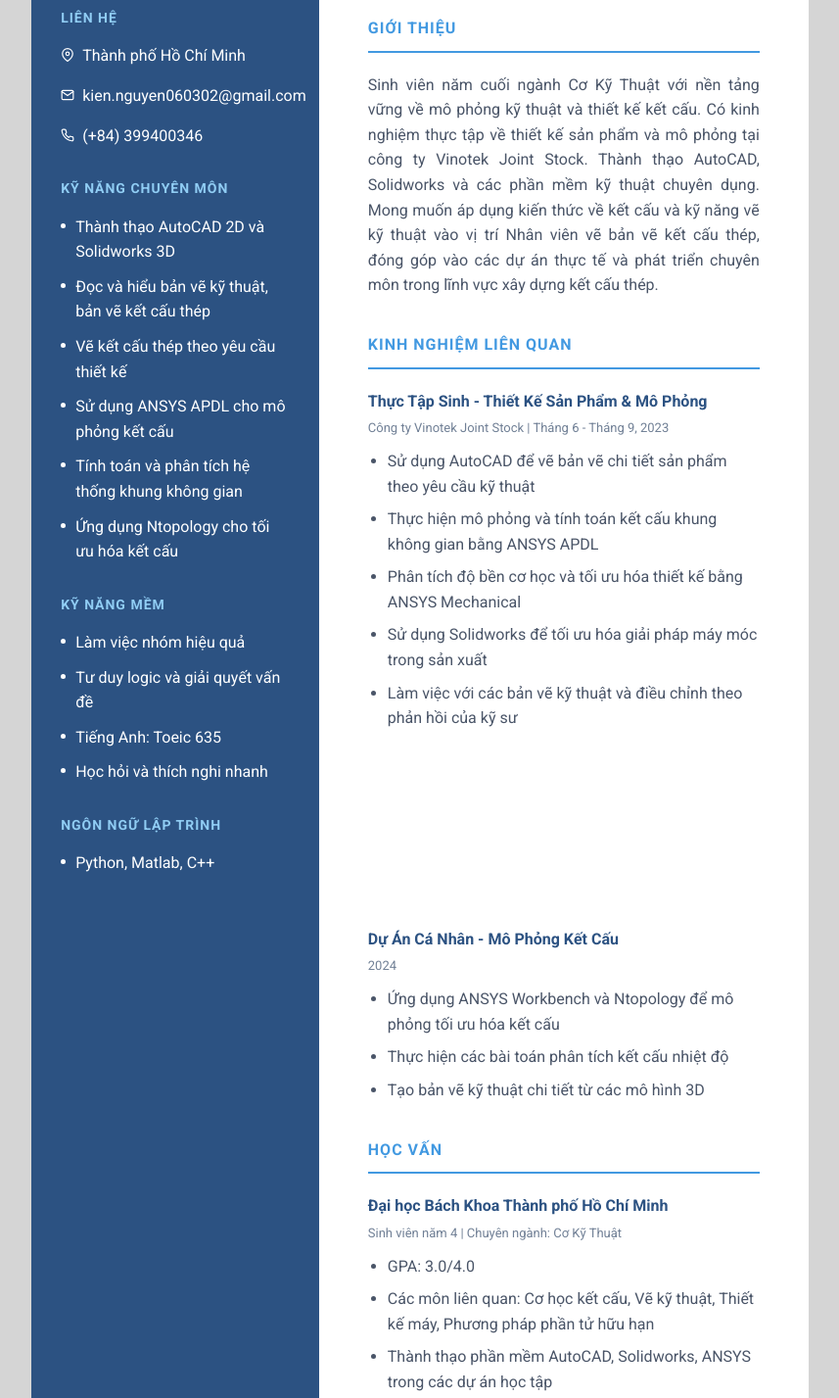
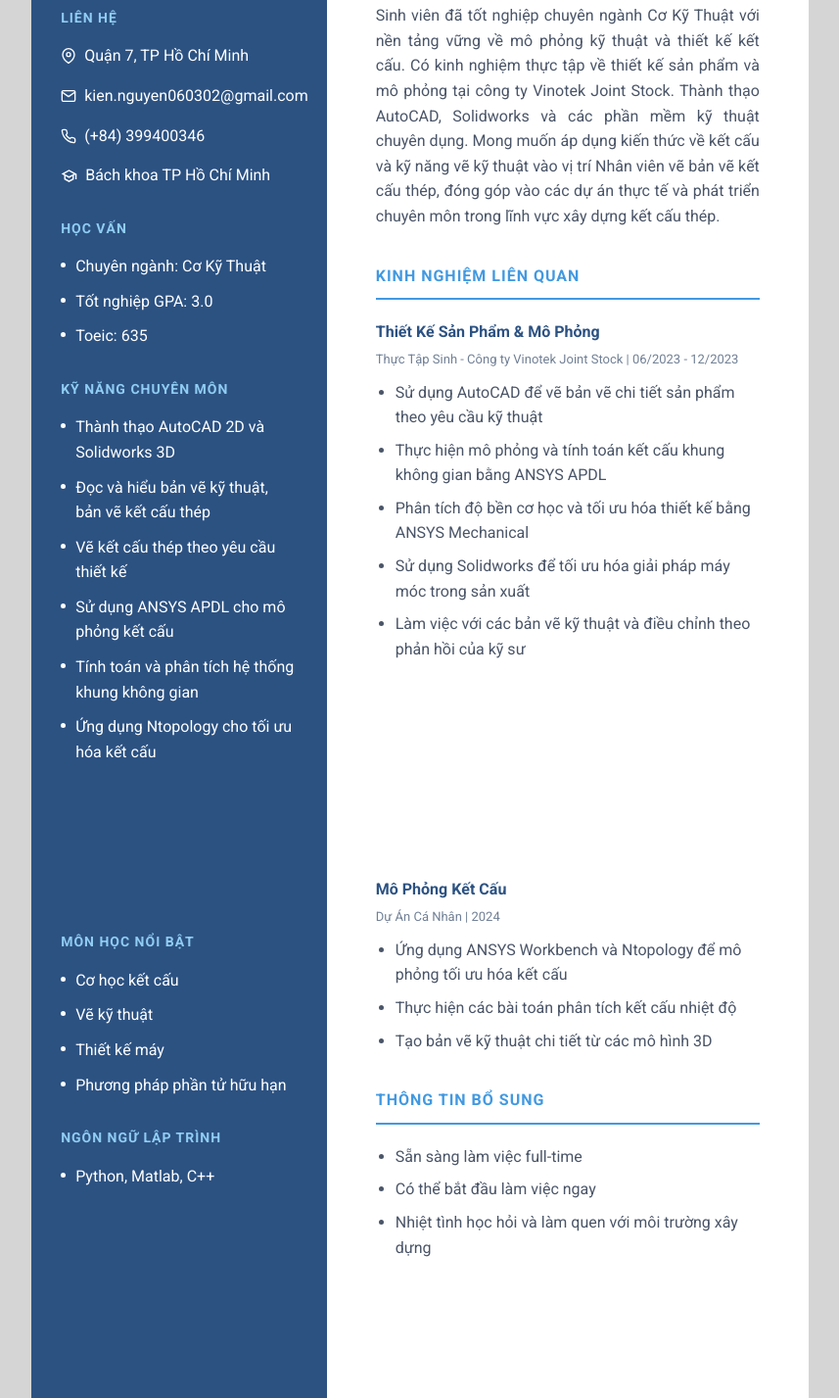
Before and after one commit to Minhnhat1104/Sam-CV, a plain HTML site: page index.html in a window 1280 px wide. Shown: the part 213-1640 px from the top of the page at 98% size, without its empty margins (211-1068 px from the left). Drawn offline with Linux system fonts and the light colour scheme.

Commit message:
version 2.3

```diff
--- a/index.html
+++ b/index.html
@@ -5,9 +5,12 @@
     <meta name="viewport" content="width=device-width, initial-scale=1.0" />
     <title>CV - Nguyễn Đăng Trung Kiên</title>
     <link rel="stylesheet" href="style.css" />
-    <link rel="preconnect" href="https://fonts.googleapis.com">
-<link rel="preconnect" href="https://fonts.gstatic.com" crossorigin>
-<link href="https://fonts.googleapis.com/css2?family=Roboto:ital,wght@0,100..900;1,100..900&display=swap" rel="stylesheet">
+    <link rel="preconnect" href="https://fonts.googleapis.com" />
+    <link rel="preconnect" href="https://fonts.gstatic.com" crossorigin />
+    <link
+      href="https://fonts.googleapis.com/css2?family=Roboto:ital,wght@0,100..900;1,100..900&display=swap"
+      rel="stylesheet"
+    />
   </head>
   <body>
     <div class="container">
@@ -16,20 +19,48 @@
 
         <h3>LIÊN HỆ</h3>
         <div class="contact-item" style="color: #fff">
-          <object class="icon" type="image/svg+xml" data="./icons/map-pin.svg"></object>
+          <object
+            class="icon"
+            type="image/svg+xml"
+            data="./icons/map-pin.svg"
+          ></object>
 
-          <div>Thành phố Hồ Chí Minh</div>
+          <div>Quận 7, TP Hồ Chí Minh</div>
         </div>
         <div class="contact-item">
-          <object class="icon" type="image/svg+xml" data="./icons/mail.svg"></object>
+          <object
+            class="icon"
+            type="image/svg+xml"
+            data="./icons/mail.svg"
+          ></object>
 
           <div>kien.nguyen060302@gmail.com</div>
         </div>
         <div class="contact-item">
-          <object class="icon" type="image/svg+xml" data="./icons/phone.svg"></object>
+          <object
+            class="icon"
+            type="image/svg+xml"
+            data="./icons/phone.svg"
+          ></object>
 
           <div>(+84) 399400346</div>
         </div>
+
+        <div class="contact-item">
+          <object
+            class="icon"
+            type="image/svg+xml"
+            data="./icons/school.svg"
+            style="width: 17px"
+          ></object>
+
+          <div>Bách khoa TP Hồ Chí Minh</div>
+        </div>
+
+        <h3>Học vấn</h3>
+        <div class="skill-item">Chuyên ngành: Cơ Kỹ Thuật</div>
+        <div class="skill-item">Tốt nghiệp GPA: 3.0</div>
+        <div class="skill-item">Toeic: 635</div>
 
         <h3>KỸ NĂNG CHUYÊN MÔN</h3>
         <div class="skill-item">Thành thạo AutoCAD 2D và Solidworks 3D</div>
@@ -43,11 +74,11 @@
         </div>
         <div class="skill-item">Ứng dụng Ntopology cho tối ưu hóa kết cấu</div>
 
-        <h3>KỸ NĂNG MỀM</h3>
-        <div class="skill-item">Làm việc nhóm hiệu quả</div>
-        <div class="skill-item">Tư duy logic và giải quyết vấn đề</div>
-        <div class="skill-item">Tiếng Anh: Toeic 635</div>
-        <div class="skill-item">Học hỏi và thích nghi nhanh</div>
+        <h3 style="margin-top: 130px; padding-top: 40px">Môn học nổi bật</h3>
+        <div class="skill-item">Cơ học kết cấu</div>
+        <div class="skill-item">Vẽ kỹ thuật</div>
+        <div class="skill-item">Thiết kế máy</div>
+        <div class="skill-item">Phương pháp phần tử hữu hạn</div>
 
         <h3>NGÔN NGỮ LẬP TRÌNH</h3>
         <div class="skill-item">Python, Matlab, C++</div>
@@ -55,20 +86,20 @@
 
       <div class="main-content">
         <div class="header">
-          <h1>NGUYỄN ĐĂNG TRUNG KIÊN</h1>
+          <h1 style="font-size: 28px">NGUYỄN ĐĂNG TRUNG KIÊN</h1>
           <div class="position">Kĩ sư CAD - kết cấu thép</div>
         </div>
 
         <div class="section">
           <div class="section-title">GIỚI THIỆU</div>
           <p class="intro">
-            Sinh viên năm cuối ngành Cơ Kỹ Thuật với nền tảng vững về mô phỏng
-            kỹ thuật và thiết kế kết cấu. Có kinh nghiệm thực tập về thiết kế
-            sản phẩm và mô phỏng tại công ty Vinotek Joint Stock. Thành thạo
-            AutoCAD, Solidworks và các phần mềm kỹ thuật chuyên dụng. Mong muốn
-            áp dụng kiến thức về kết cấu và kỹ năng vẽ kỹ thuật vào vị trí Nhân
-            viên vẽ bản vẽ kết cấu thép, đóng góp vào các dự án thực tế và phát
-            triển chuyên môn trong lĩnh vực xây dựng kết cấu thép.
+            Sinh viên đã tốt nghiệp chuyên ngành Cơ Kỹ Thuật với nền tảng vững
+            về mô phỏng kỹ thuật và thiết kế kết cấu. Có kinh nghiệm thực tập về
+            thiết kế sản phẩm và mô phỏng tại công ty Vinotek Joint Stock. Thành
+            thạo AutoCAD, Solidworks và các phần mềm kỹ thuật chuyên dụng. Mong
+            muốn áp dụng kiến thức về kết cấu và kỹ năng vẽ kỹ thuật vào vị trí
+            Nhân viên vẽ bản vẽ kết cấu thép, đóng góp vào các dự án thực tế và
+            phát triển chuyên môn trong lĩnh vực xây dựng kết cấu thép.
           </p>
         </div>
 
@@ -76,9 +107,9 @@
           <div class="section-title">KINH NGHIỆM LIÊN QUAN</div>
 
           <div class="experience-item">
-            <h4>Thực Tập Sinh - Thiết Kế Sản Phẩm & Mô Phỏng</h4>
+            <h4>Thiết Kế Sản Phẩm & Mô Phỏng</h4>
             <div class="meta">
-              Công ty Vinotek Joint Stock | Tháng 6 - Tháng 9, 2023
+              Thực Tập Sinh - Công ty Vinotek Joint Stock | 06/2023 - 12/2023
             </div>
             <ul>
               <li>
@@ -105,8 +136,8 @@
           </div>
 
           <div class="experience-item my-project">
-            <h4>Dự Án Cá Nhân - Mô Phỏng Kết Cấu</h4>
-            <div class="meta">2024</div>
+            <h4>Mô Phỏng Kết Cấu</h4>
+            <div class="meta">Dự Án Cá Nhân | 2024</div>
             <ul>
               <li>
                 Ứng dụng ANSYS Workbench và Ntopology để mô phỏng tối ưu hóa kết
@@ -119,33 +150,11 @@
         </div>
 
         <div class="section">
-          <div class="section-title">HỌC VẤN</div>
-          <div class="education-item">
-            <h4>Đại học Bách Khoa Thành phố Hồ Chí Minh</h4>
-            <div class="meta">Sinh viên năm 4 | Chuyên ngành: Cơ Kỹ Thuật</div>
-            <ul>
-              <li>GPA: 3.0/4.0</li>
-              <li>
-                Các môn liên quan: Cơ học kết cấu, Vẽ kỹ thuật, Thiết kế máy,
-                Phương pháp phần tử hữu hạn
-              </li>
-              <li>
-                Thành thạo phần mềm AutoCAD, Solidworks, ANSYS trong các dự án
-                học tập
-              </li>
-            </ul>
-          </div>
-        </div>
-
-        <div class="section">
           <div class="section-title">THÔNG TIN BỔ SUNG</div>
           <ul>
-            <li>
-              Sẵn sàng làm việc toàn thời gian với lịch 8:00-18:00, Thứ 2 - Thứ
-              7
-            </li>
+            <li>Sẵn sàng làm việc full-time</li>
+            <li>Có thể bắt đầu làm việc ngay</li>
             <li>Nhiệt tình học hỏi và làm quen với môi trường xây dựng</li>
-            <li>Có thể bắt đầu làm việc ngay</li>
           </ul>
         </div>
       </div>
--- a/style.css
+++ b/style.css
@@ -19,7 +19,7 @@ body {
 .sidebar {
   background: #2c5282;
   color: white;
-  width: 37%;
+  width: 38%;
   padding: 40px 30px;
 }
 .profile-img {
@@ -108,7 +108,7 @@ body {
 }
 
 .experience-item.my-project {
-  margin-top: 160px;
+  margin-top: 180px;
   padding-top: 40px;
 }
 
@@ -131,8 +131,7 @@ ul li {
 }
 
 .icon {
-  width: 14px;
-  height: 14px;
+  width: 16px;
   margin-right: 8px;
   transform: translateY(5px);
 }
```
Also changed, not shown: icons/school.svg (added).
